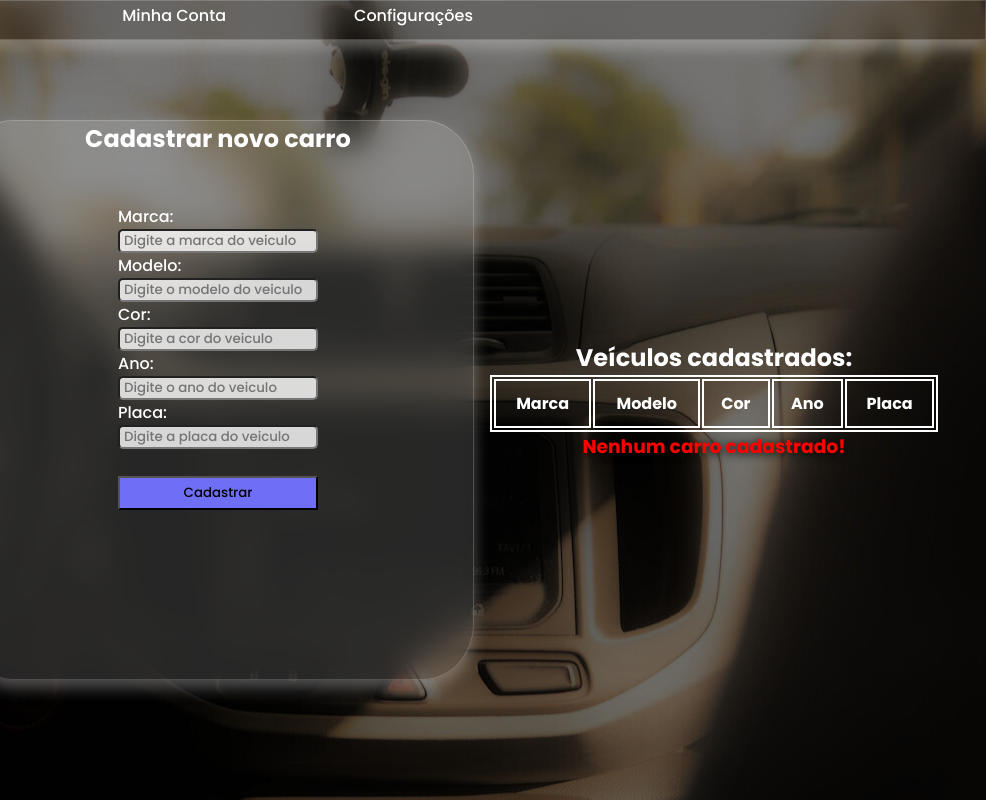
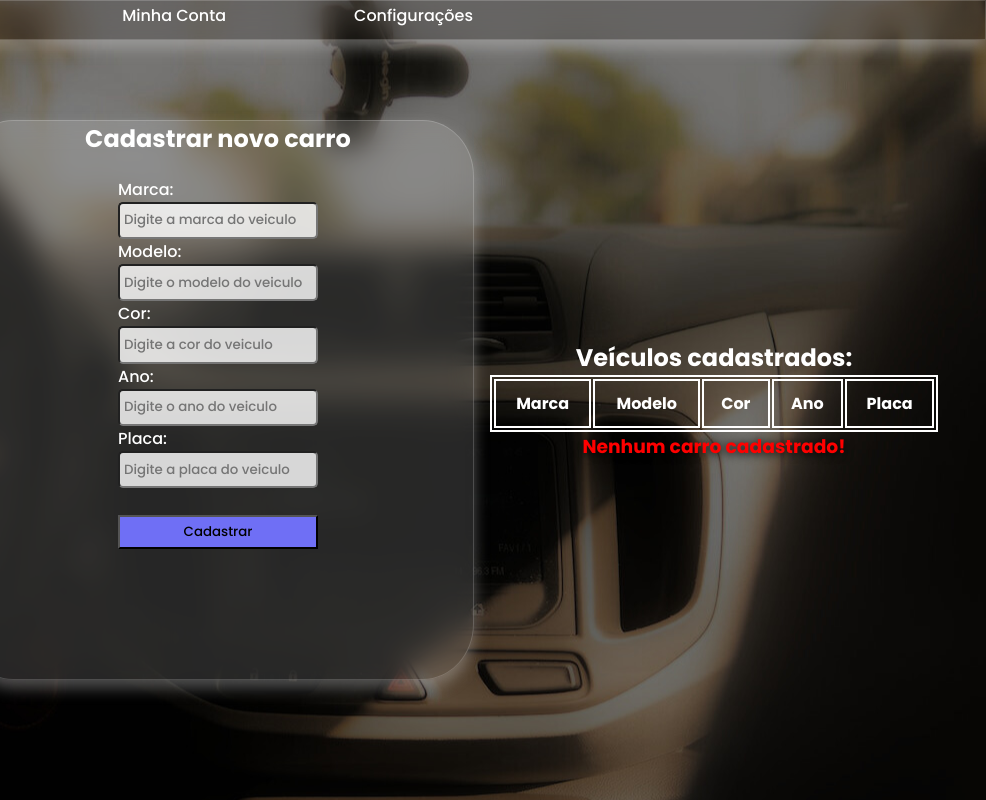
Before and after one commit to yBtyZa/futuroDev---Atvd1, a plain HTML site: page index.html in a window 1280 px wide. Shown: the full height of the page, 294-1280 px from the left. Drawn offline with Linux system fonts and the light colour scheme.

Commit message:
second commit

```diff
--- a/style.css
+++ b/style.css
@@ -85,13 +85,13 @@ li:hover {
     display: flex;
     flex-direction: column;
     padding: 1em 2em 2em 2em;
-    margin: 2em;
+    margin: 0.3em;
 
 }
 
 .input {
     width: 15em;
-    padding: 0 0.3em;
+    padding: 0.5em 0.3em;
     outline: 0;
     border-radius: 5px;
     background: rgba(255, 255, 255, 0.815);
```
